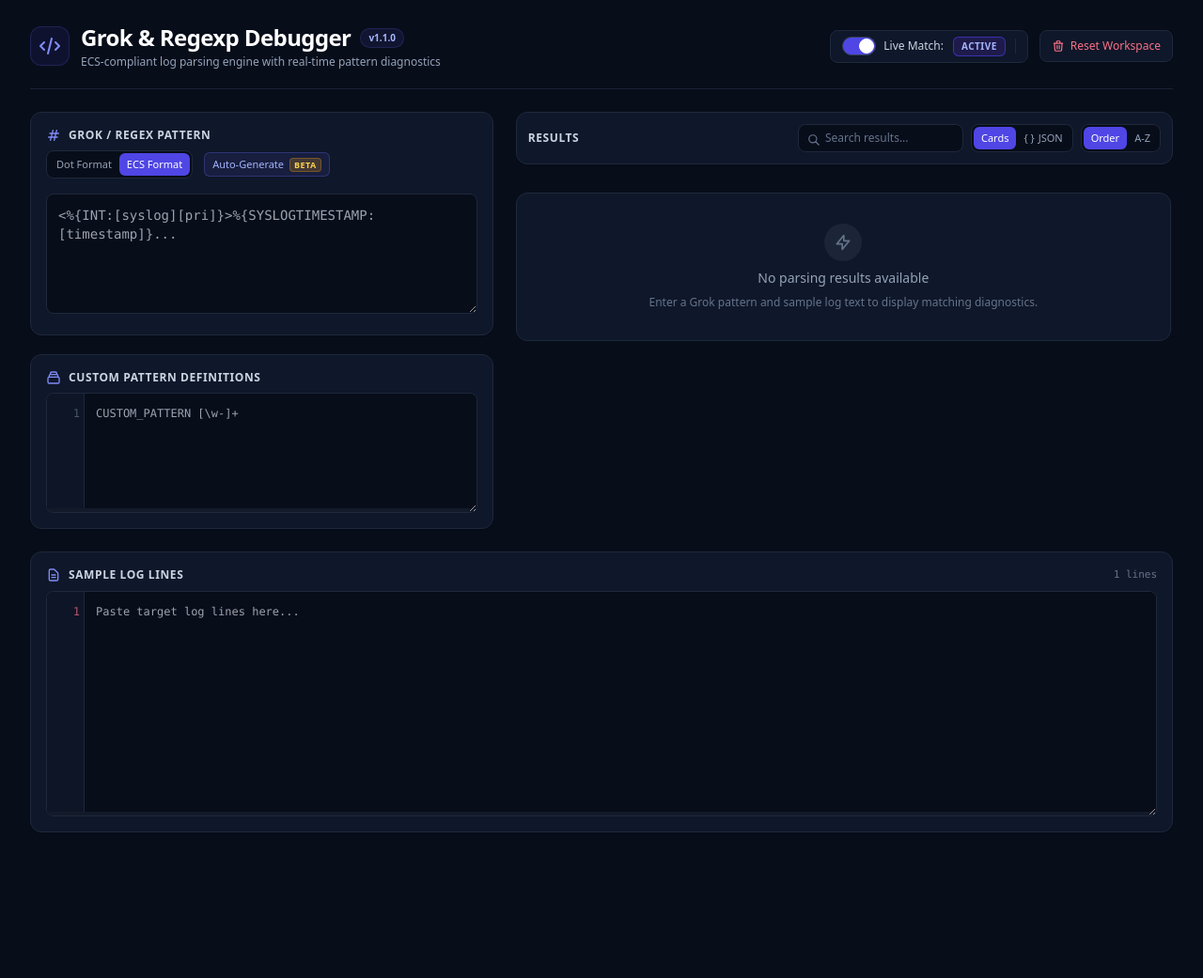
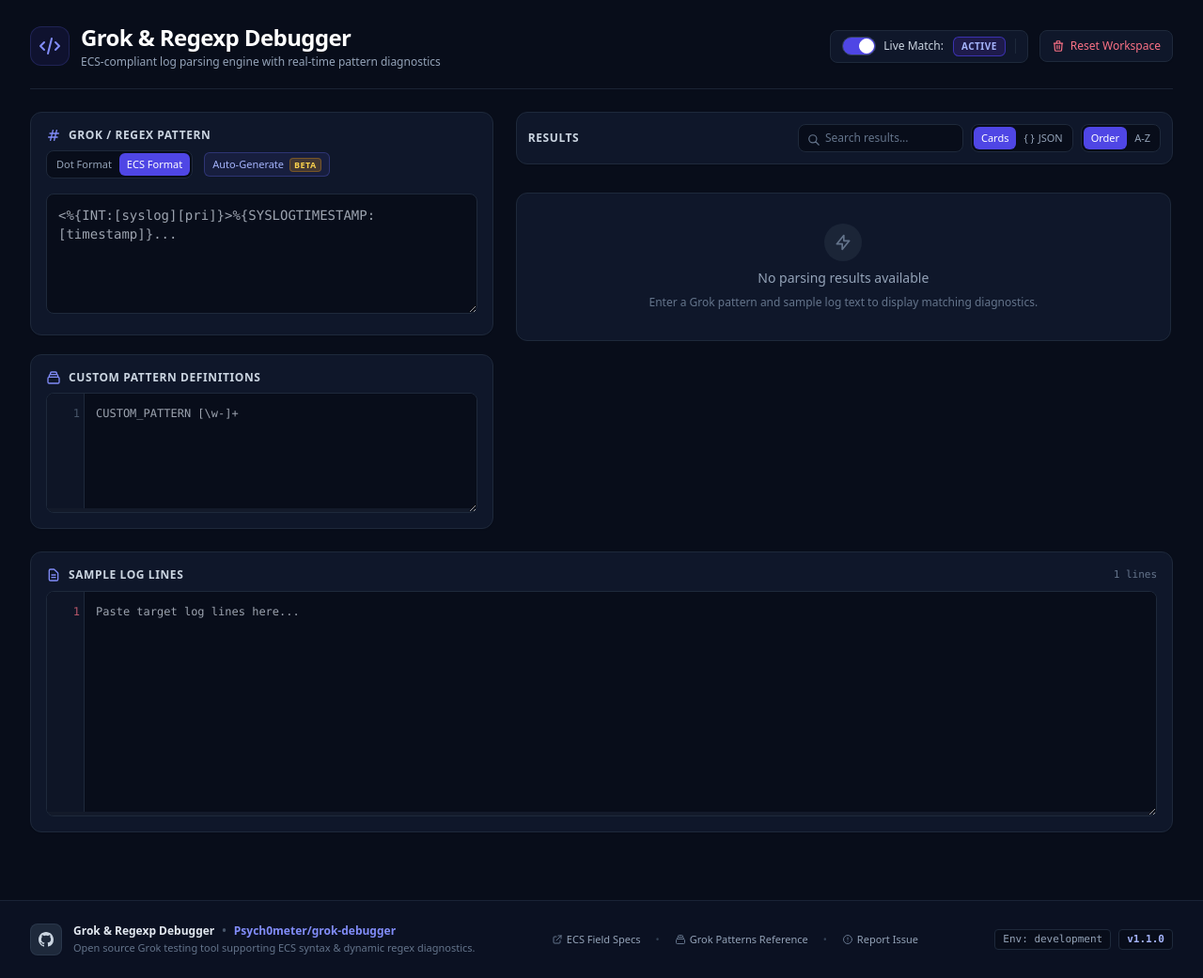
Before and after one commit to Psych0meter/grok-debugger, a FastAPI app: page / in a window 1280 px wide. Shown: the whole page at 94% size. Before the commit the page ends 886 px from the top, so only its background shows below. Run offline with FastAPI, Linux system fonts and the light colour scheme; data that the repository does not hold is empty; some libraries are stand-ins or nearby versions.

Commit message:
Add footer with useful links

```diff
--- a/app/templates/index.html
+++ b/app/templates/index.html
@@ -47,8 +47,8 @@
     }
   </style>
 </head>
-<body class="bg-slate-950 text-slate-100 min-h-full font-sans antialiased selection:bg-indigo-500 selection:text-white">
-  <div class="max-w-[1800px] w-full mx-auto px-4 py-5 sm:px-6 sm:py-6 lg:px-8" x-data="grokApp()" x-init="initApp()">
+<body class="bg-slate-950 text-slate-100 min-h-full flex flex-col font-sans antialiased selection:bg-indigo-500 selection:text-white" x-data="grokApp()" x-init="initApp()">
+  <div class="max-w-[1800px] w-full mx-auto px-4 py-5 sm:px-6 sm:py-6 lg:px-8 flex-1">
 
     <header class="flex flex-col lg:flex-row lg:items-center justify-between gap-4 mb-6 pb-5 border-b border-slate-800/80">
       <div class="flex items-center gap-3">
@@ -60,9 +60,6 @@
         <div>
           <div class="flex items-center gap-2.5">
             <h1 class="text-xl sm:text-2xl font-bold tracking-tight text-white">Grok & Regexp Debugger</h1>
-            <span class="px-2 py-0.5 text-[10px] font-semibold bg-indigo-500/10 text-indigo-300 border border-indigo-500/20 rounded-full"
-                  x-text="appConfig.version">
-            </span>
           </div>
           <p class="text-xs text-slate-400 mt-0.5">ECS-compliant log parsing engine with real-time pattern diagnostics</p>
         </div>
@@ -449,6 +446,64 @@
       </div>
     </div>
   </div>
+
+  <!-- Footer Section -->
+  <footer class="mt-12 border-t border-slate-800/80 bg-slate-900/50 text-xs text-slate-400">
+    <div class="max-w-[1800px] w-full mx-auto px-4 py-6 sm:px-6 lg:px-8">
+      <div class="flex flex-col md:flex-row items-center justify-between gap-4">
+
+        <!-- Left Footer Info -->
+        <div class="flex items-center gap-3">
+          <a href="https://github.com/Psych0meter/grok-debugger"
+             target="_blank"
+             rel="noopener noreferrer"
+             class="p-2 bg-slate-800 hover:bg-slate-700 text-slate-300 hover:text-white rounded-lg transition flex items-center justify-center border border-slate-700/60 shadow-sm">
+            <svg class="w-4 h-4 fill-current" viewBox="0 0 24 24">
+              <path d="M12 0C5.37 0 0 5.37 0 12c0 5.31 3.435 9.795 8.205 11.385.6.105.825-.255.825-.57 0-.285-.015-1.23-.015-2.235-3.015.555-3.795-.735-4.035-1.41-.135-.345-.72-1.41-1.23-1.695-.42-.225-1.02-.78-.015-.795.945-.015 1.62.87 1.845 1.23 1.08 1.815 2.805 1.305 3.495.99.105-.78.42-1.305.765-1.605-2.67-.3-5.46-1.335-5.46-5.925 0-1.305.465-2.385 1.23-3.225-.12-.3-.54-1.53.12-3.18 0 0 1.005-.315 3.3 1.23.96-.27 1.98-.405 3-.405s2.04.135 3 .405c2.295-1.56 3.3-1.23 3.3-1.23.66 1.65.24 2.88.12 3.18.765.84 1.23 1.905 1.23 3.225 0 4.605-2.805 5.625-5.475 5.925.435.375.81 1.095.81 2.22 0 1.605-.015 2.895-.015 3.3 0 .315.225.69.825.57A12.02 12.02 0 0024 12c0-6.63-5.37-12-12-12z"/>
+            </svg>
+          </a>
+          <div>
+            <div class="font-semibold text-slate-200 flex items-center gap-2">
+              <span>Grok & Regexp Debugger</span>
+              <span class="text-slate-600">•</span>
+              <a href="https://github.com/Psych0meter/grok-debugger"
+                 target="_blank"
+                 rel="noopener noreferrer"
+                 class="text-indigo-400 hover:text-indigo-300 transition">
+                Psych0meter/grok-debugger
+              </a>
+            </div>
+            <p class="text-[11px] text-slate-500 mt-0.5">Open source Grok testing tool supporting ECS syntax & dynamic regex diagnostics.</p>
+          </div>
+        </div>
+
+        <!-- Center Quick Links -->
+        <div class="flex items-center gap-4 text-[11px] font-medium text-slate-400">
+          <a href="https://www.elastic.co/guide/en/ecs/current/ecs-field-reference.html" target="_blank" rel="noopener noreferrer" class="hover:text-indigo-300 transition flex items-center gap-1">
+            <svg class="w-3 h-3 text-slate-500" fill="none" stroke="currentColor" viewBox="0 0 24 24"><path stroke-linecap="round" stroke-linejoin="round" stroke-width="2" d="M10 6H6a2 2 0 00-2 2v10a2 2 0 002 2h10a2 2 0 002-2v-4M14 4h6m0 0v6m0-6L10 14"/></svg>
+            ECS Field Specs
+          </a>
+          <span class="text-slate-700">•</span>
+          <a href="https://github.com/logstash-plugins/logstash-patterns-core/blob/main/patterns/ecs-v1/grok-patterns" target="_blank" rel="noopener noreferrer" class="hover:text-indigo-300 transition flex items-center gap-1">
+            <svg class="w-3 h-3 text-slate-500" fill="none" stroke="currentColor" viewBox="0 0 24 24"><path stroke-linecap="round" stroke-linejoin="round" stroke-width="2" d="M19 11H5m14 0a2 2 0 012 2v6a2 2 0 01-2 2H5a2 2 0 01-2-2v-6a2 2 0 012-2m14 0V9a2 2 0 00-2-2M5 11V9a2 2 0 012-2m0 0V5a2 2 0 012-2h6a2 2 0 012 2v2M7 7h10"/></svg>
+            Grok Patterns Reference
+          </a>
+          <span class="text-slate-700">•</span>
+          <a href="https://github.com/Psych0meter/grok-debugger/issues" target="_blank" rel="noopener noreferrer" class="hover:text-indigo-300 transition flex items-center gap-1">
+            <svg class="w-3 h-3 text-slate-500" fill="none" stroke="currentColor" viewBox="0 0 24 24"><path stroke-linecap="round" stroke-linejoin="round" stroke-width="2" d="M12 8v4m0 4h.01M21 12a9 9 0 11-18 0 9 9 0 0118 0z"/></svg>
+            Report Issue
+          </a>
+        </div>
+
+        <!-- Right App Stats -->
+        <div class="text-right font-mono text-[11px] text-slate-500 flex items-center gap-2">
+          <span class="px-2 py-0.5 rounded bg-slate-950 border border-slate-800 text-slate-400" x-text="'Env: ' + (appConfig.environment || 'N/A')">TEST</span>
+          <span class="px-2 py-0.5 rounded bg-slate-950 border border-slate-800 text-indigo-300 font-semibold" x-text="appConfig.version || 'N/A'"></span>
+        </div>
+      </div>
+    </div>
+  </footer>
+
   <script>
     const DEFAULT_PATTERN = '';
     const DEFAULT_LOGS = '';
```
